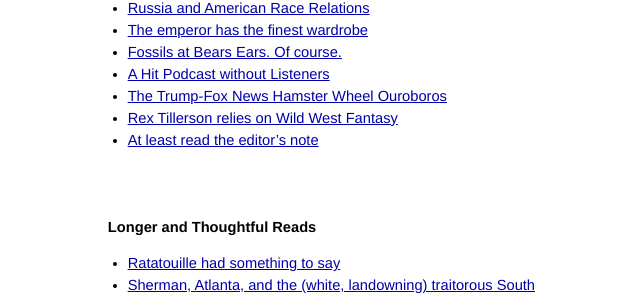
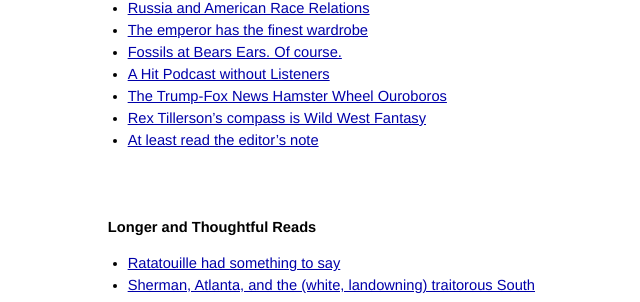
Before and after one commit to cwaldoch/cwaldoch.github.io, a Jekyll site: the page built from _posts/2018-02-23-Weekly-Roundup-No-4.md, in a window 1280 px wide and 900 px high, scrolled down 811 px. Shown: the part 150-452 px from the top of the window, without its empty margins (224-864 px from the left). Built offline with Jekyll 4.4.1, drawn with Linux system fonts in a browser that asks for light colours; our own code applies the rules of GitHub Pages for plain Markdown files.

Commit message:
Update 2018-02-23-Weekly-Roundup-No-4.md

```diff
--- a/_posts/2018-02-23-Weekly-Roundup-No-4.md
+++ b/_posts/2018-02-23-Weekly-Roundup-No-4.md
@@ -21,7 +21,7 @@ I closed out the analysis on one annual report at work, and immediately moved on
 * [Fossils at Bears Ears. Of course.](https://www.washingtonpost.com/amphtml/news/speaking-of-science/wp/2018/02/22/spectacular-fossils-found-at-bears-ears-right-where-trump-removed-protections/)
 * [A Hit Podcast without Listeners](https://discoverpods.com/game-hack-manipulate-apple-podcast-charts-itunes/?utm_source=podnews.net&utm_medium=email&utm_campaign=podnews.net:2018-02-16)
 * [The Trump-Fox News Hamster Wheel Ouroboros](https://www.politico.com/magazine/story/2018/01/05/trump-media-feedback-loop-216248)
-* [Rex Tillerson relies on Wild West Fantasy](https://www.cbsnews.com/amp/news/rex-tillerson-secretary-of-state-60-minutes-interview/)
+* [Rex Tillerson's compass is Wild West Fantasy](https://www.cbsnews.com/amp/news/rex-tillerson-secretary-of-state-60-minutes-interview/)
 * [At least read the editor's note](http://www.newsweek.com/newsweek-manhattan-da-olivet-university-david-jang-fired-new-york-media-813949)
 
 
```
